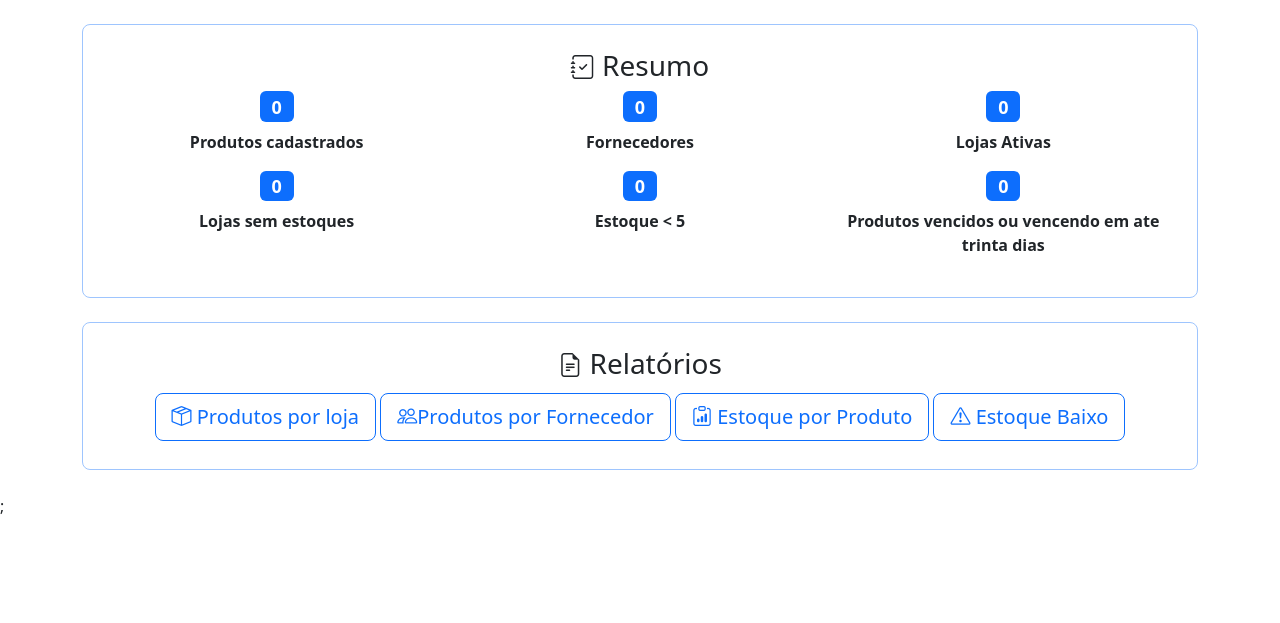
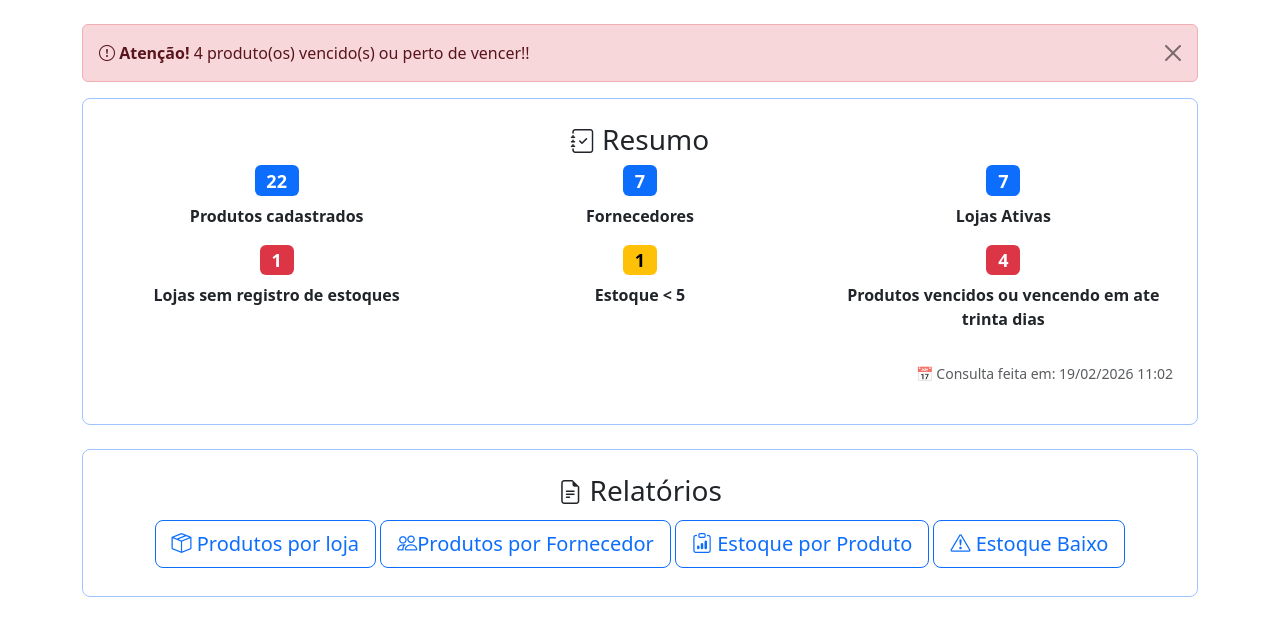
Before and after one commit to ViniciusRossi02/GerenciamentoDeEstoque, a PHP site: page / in a window 1280 px wide. Shown: the part 128-751 px from the top of the page. Run offline with PHP 8.4, Linux system fonts and the light colour scheme; the visitor is signed in with stand-in values (Sample User, id 1); data comes from the database, SQL or seed files in the repository.

Commit message:
SECTION 26 - RESUMOS E ALERTAS NA PAGINA INICIAL

```diff
--- a/index.php
+++ b/index.php
@@ -1,45 +1,80 @@
  <?php
 
-    require_once __DIR__ ."/config.php";
+    // SECTION 26 - 2° PASSO - incluir diretorios para pastas que vamos utilizar
+
+    require_once __DIR__ . "/config.php";
+    require_once BASE_PATH . "/src/resumo_crud.php";
+    require_once BASE_PATH . "/src/utils.php";
+
     exigirLogin();
-    require_once BASE_PATH ."/includes/cabecalho.php";
+
+    // SECTION 26 - 3° PASSO - Criar varaivel para cada função que contem os dados
+    $totalProdutos = contarProdutos($conexao);
+    $totalFornecedores = contarFornecedores($conexao);
+    $totalLojas = contarLojas($conexao);
+    $totalLojasSemRegistrosDeEstoque = contarLojasSemRegistroDeEstoque($conexao);
+    $totalEstoquesBaixo = contarEstoquesBaixo($conexao);
+    $totalProdutosVencidosOuVencendo = contarProdutosVencidosOuVencendo($conexao);
+
+
+
+    require_once BASE_PATH . "/includes/cabecalho.php";
     ?>
+<!-- // SECTION 26 - 6° PASSO - INSEIRNDO UM ALERTA PARA CASO TENHA ALGUM PORDUTO VENCIDO OU VENCENDO  -->
+<?php if($totalProdutosVencidosOuVencendo > 0): ?>
+ <div class="alert alert-danger alert-dismissible fade show" role="alert">
+     <i class="bi bi-exclamation-circle"></i> <strong>Atenção!</strong> <?= $totalProdutosVencidosOuVencendo ?> produto(os) vencido(s) ou perto de vencer!!
+     <button type="button" class="btn-close" data-bs-dismiss="alert" aria-label="Close"></button>
+ </div>
+<?php endif;?>
 
+<!-- // SECTION 26 - 4° PASSO - incluir os dados em cada campo correto, e se quiser
+ fazer validações para alterar estilos  -->
  <section class="text-center mb-4 border rounded-3 p-4 border-primary-subtle">
      <h3><i class="bi bi-journal-check fs-4"></i> Resumo</h3>
      <div class="row">
          <div class="col-6 col-md-4">
-                    <h4><span class="badge text-bg-primary">0</span></h4>
+             <h4><span class="badge text-bg-primary"><?= $totalProdutos ?></span></h4>
              <p><b>Produtos cadastrados</b></p>
          </div>
          <div class="col-6 col-md-4">
-                    <h4><span class="badge text-bg-primary">0</span></h4>
+             <h4><span class="badge text-bg-primary"><?= $totalFornecedores ?></span></h4>
              <p><b>Fornecedores</b></p>
          </div>
          <div class="col-6 col-md-4">
-                    <h4><span class="badge text-bg-primary">0</span></h4>
+             <h4><span class="badge text-bg-primary"><?= $totalLojas ?></span></h4>
              <p><b>Lojas Ativas</b></p>
          </div>
          <div class="col-6 col-md-4">
-                    <h4><span class="badge text-bg-primary">0</span></h4>
-                    <p><b>Lojas sem estoques</b></p>
+             <?php $classeLojas = $totalLojasSemRegistrosDeEstoque > 0 ? "danger" : "success" ?>
+             <h4><span class="badge text-bg-<?= $classeLojas ?>"><?= $totalLojasSemRegistrosDeEstoque ?></span></h4>
+             <p><b>Lojas sem registro de estoques</b></p>
          </div>
          <div class="col-6 col-md-4">
-                    <h4><span class="badge text-bg-primary">0</span></h4>
-                    <p><b>Estoque < 5</b></p>
+             <?php $classeEstoque = $totalEstoquesBaixo > 0 ? "warning" : "success" ?>
+             <h4><span class="badge text-bg-<?= $classeEstoque ?>"><?= $totalEstoquesBaixo ?></span></h4>
+             <p><b>Estoque < 5</b>
+             </p>
          </div>
          <div class="col-6 col-md-4">
-                    <h4><span class="badge text-bg-primary">0</span></h4>
+             <?php $classeVencido = $totalProdutosVencidosOuVencendo > 0 ? "danger" : "success" ?>
+             <h4><span class="badge text-bg-<?= $classeVencido ?>"><?= $totalProdutosVencidosOuVencendo ?></span></h4>
              <p><b>Produtos vencidos ou vencendo em ate trinta dias</b></p>
          </div>
+
+         <!-- // SECTION 26 - 5° PASSO - Acescentando uma data e hora de visualização -->
+        <p class="text-muted small text-end mt-3">
+            📅 Consulta feita em: <time datetime="<?= date("c") ?>"><?= ultimaAtualização() ?></time>
+        </p>
+
      </div>
  </section>
  <section class="text-center mb-4 border rounded-3 p-4 border-primary-subtle">
      <h3><i class="bi bi-file-earmark-text fs-4"></i> Relatórios</h3>
-            <a href="<?=BASE_URL?>/relatorios/produtos-por-loja.php" class="btn btn-lg btn-outline-primary my-1"><i class="bi bi-box-seam"></i> Produtos por loja</a>
-            <a href="<?=BASE_URL?>/relatorios/produtos-por-fornecedor.php" class="btn btn-lg btn-outline-primary my-1"><i class="bi bi-people"></i>Produtos por Fornecedor</a>
-            <a href="<?=BASE_URL?>/relatorios/estoque-por-produto.php" class="btn btn-lg btn-outline-primary my-1"><i class="bi bi-clipboard-data"></i> Estoque por Produto </a>
-            <a href="<?=BASE_URL?>/relatorios/estoque-baixo.php" class="btn btn-lg btn-outline-primary my-1"><i class="bi bi-exclamation-triangle"></i> Estoque Baixo</a>
+     <a href="<?= BASE_URL ?>/relatorios/produtos-por-loja.php" class="btn btn-lg btn-outline-primary my-1"><i class="bi bi-box-seam"></i> Produtos por loja</a>
+     <a href="<?= BASE_URL ?>/relatorios/produtos-por-fornecedor.php" class="btn btn-lg btn-outline-primary my-1"><i class="bi bi-people"></i>Produtos por Fornecedor</a>
+     <a href="<?= BASE_URL ?>/relatorios/estoque-por-produto.php" class="btn btn-lg btn-outline-primary my-1"><i class="bi bi-clipboard-data"></i> Estoque por Produto </a>
+     <a href="<?= BASE_URL ?>/relatorios/estoque-baixo.php" class="btn btn-lg btn-outline-primary my-1"><i class="bi bi-exclamation-triangle"></i> Estoque Baixo</a>
  </section>
 
-        <?php require_once BASE_PATH ."/includes/rodape.php" ?>;
+ <?php require_once BASE_PATH . "/includes/rodape.php" ?>;
--- a/src/autenticacao.php
+++ b/src/autenticacao.php
@@ -9,7 +9,7 @@
 // Iniciar uma sessao caso nao esteja iniciada
 function iniciarSessao(): void
 {
-    // Se a sessap nao estiver ativa, iniciar a sessao
+    // Se a sessao nao estiver ativa, iniciar a sessao
     if(session_status() !== PHP_SESSION_ACTIVE){
         session_start();
     }
--- /dev/null
+++ b/src/resumo_crud.php
@@ -0,0 +1,54 @@
+<?php
+
+
+// SECTION 26 - 1° PASSO - incluir funções para coletar os dados e inserir na pasta INDEX.PHP (pg principal)
+
+
+
+// query -> comando de execução simples e direto, util quando não há parametros
+// ou valores externos(ou seja, sem necessidade de prepare, bindValue, definição de PDO type)
+
+// fetchColumn -> comando que pega o valor da primeira coluna da primeira linha do resultado
+// ou seja, sem necessidade de se criar um array associativo
+function contarProdutos(PDO $conexao): int
+{
+    $sql = "SELECT COUNT(*) FROM produtos";
+    return (int) $conexao -> query($sql)->fetchColumn(); //RETORNA UMA STRING, COMO PRECAUÇÃO FORÇAMOS O RETORNO (INT)
+}
+
+function contarFornecedores(PDO $conexao): int
+{
+ $sql = "SELECT COUNT(*) FROM fornecedores";
+ return (int) $conexao -> query($sql) ->fetchColumn();
+}
+
+function contarLojas(PDO $conexao): int{
+    $sql = "SELECT COUNT(*) FROM lojas";
+    return (int) $conexao->query($sql)->fetchColumn();
+}
+
+function contarLojasSemRegistroDeEstoque(PDO $conexao):int
+{
+    $sql = "SELECT COUNT(*) FROM lojas
+    -- LEFT JOIN, PQ PEGA OS DADOS MESMO QUE SE ESTIVEREM APENAS DE UM LADO
+    LEFT JOIN lojas_produtos
+    ON lojas.id = lojas_produtos.loja_id
+    WHERE lojas_produtos.loja_id IS NULL";
+    return (int) $conexao->query($sql)->fetchColumn();
+}
+
+function contarEstoquesBaixo(PDO $conexao): int
+{
+    $sql = "SELECT COUNT(*) FROM lojas_produtos WHERE estoque < 5";
+    return (int) $conexao->query($sql)->fetchColumn();
+
+}
+
+function contarProdutosVencidosOuVencendo(PDO $conexao): int{
+    $sql = "SELECT COUNT(*) FROM detalhes_produto
+            WHERE
+                data_validade IS NOT NULL
+                -- <= MENOR IGUAL 30 DIAS ANTES DA VALIDADE
+             AND data_validade <= DATE_ADD(CURDATE(), INTERVAL 30 DAY)";
+    return (int) $conexao->query($sql)->fetchColumn();
+}
--- a/src/utils.php
+++ b/src/utils.php
@@ -56,3 +56,14 @@ function formatarPreço(float $preco):string
 {
     return "R$".number_format($preco,2,',','.');
 }
+
+
+
+function ultimaAtualização(): string
+{
+    // Configuração de fuso horário (timezone)
+
+    // retorna a data em formato DIA/MÊS/ANO HORA:MINUTOS
+    date_default_timezone_set("America/Sao_Paulo");
+    return date("d/m/Y H:i");
+}
```
Lines whose indentation alone changed are shown as unchanged.
